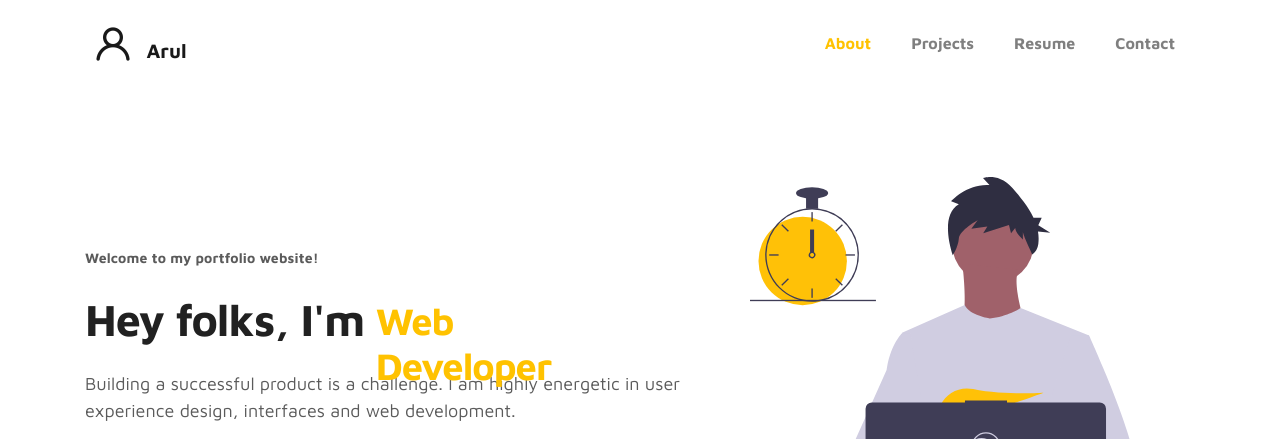
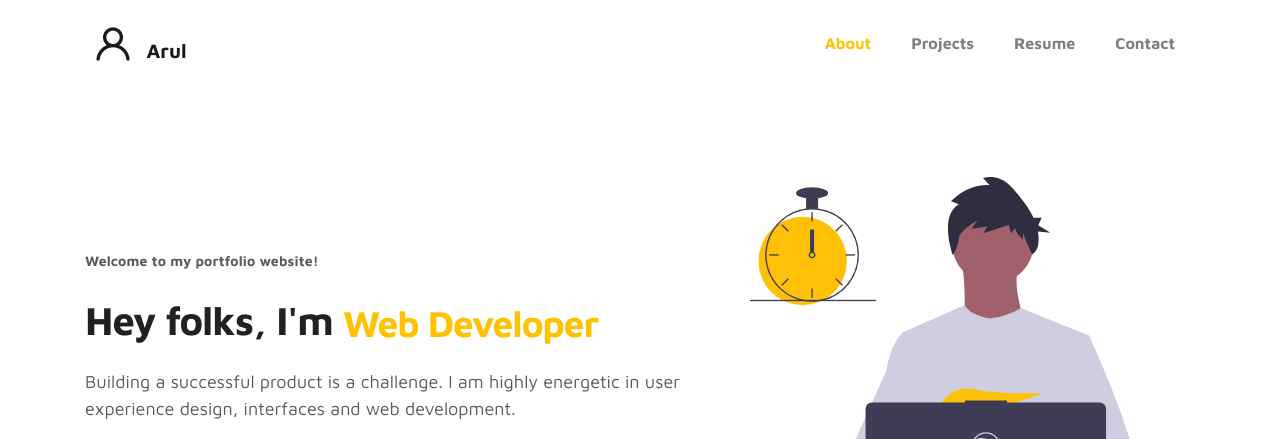
Before and after one commit to ArulSelvan-MK/Arul-Portfolio, a plain HTML site: page index.html in a window 1280 px wide. Both pictures are taken after a click on the link "About". Shown: the part 21-460 px from the top of the page. Drawn offline with Linux system fonts and the light colour scheme.

Commit message:
styles modified

```diff
--- a/css/style.css
+++ b/css/style.css
@@ -51,7 +51,7 @@ h1, h2, h3, h4, h5, h6 {
 
 h1 {
   color: #212121;
-  font-size: 2.8em;
+  font-size: 2.5em;
   margin: 24px 0;
 }
 
@@ -110,7 +110,7 @@ b, strong {
 }
 
 .animated-item {
-  font-size: 38px;
+  font-size: 37px;
   line-height: inherit;
   display: block;
   opacity: 0;
```
